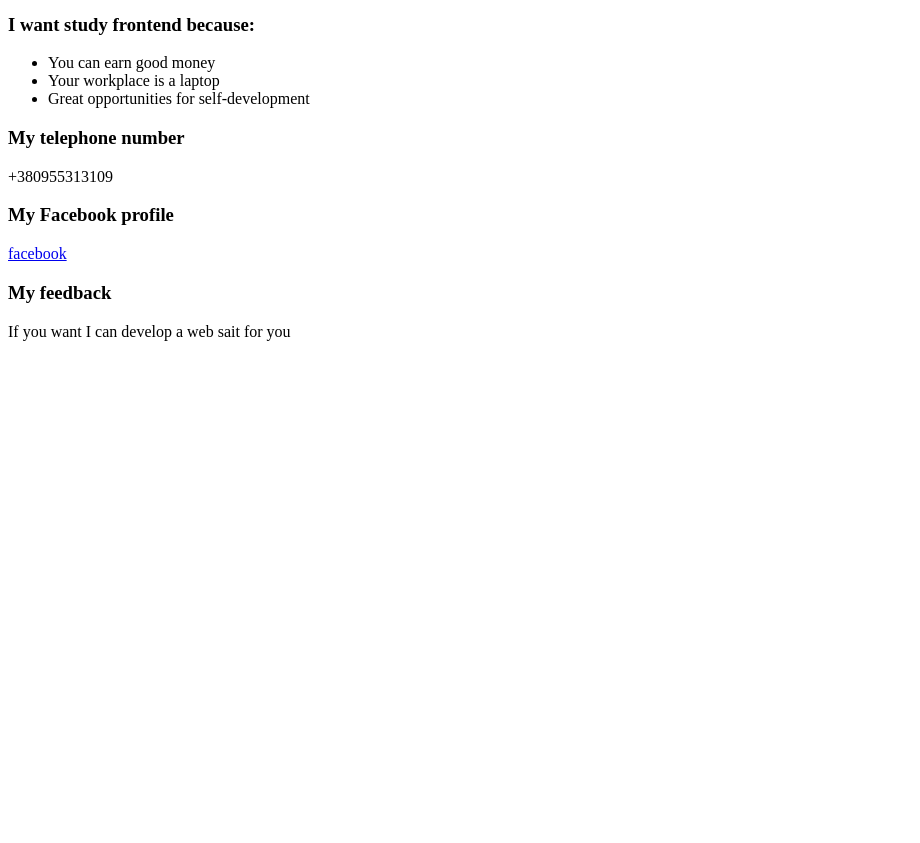
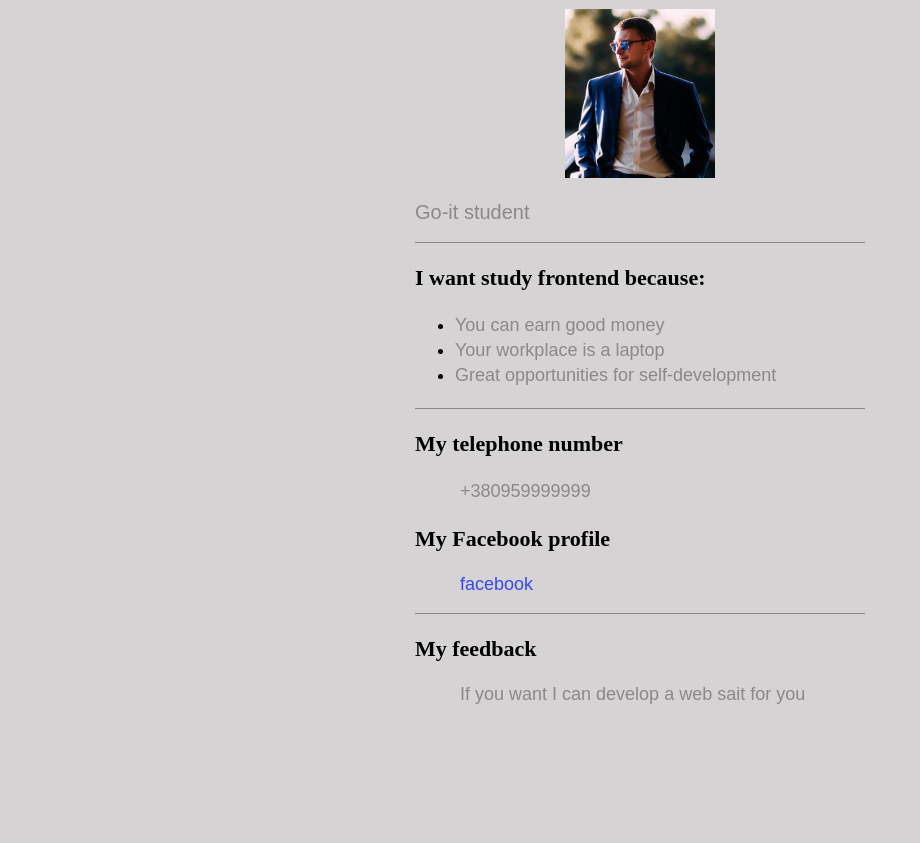
Before and after one commit to Kozlenko220985/homework1, a plain HTML site: page index.html in a window 1280 px wide. Shown: the part 137-980 px from the top of the page, without its empty margins (0-920 px from the left). Before the commit the page ends 800 px from the top, so only its background shows below. Drawn offline with Linux system fonts and the light colour scheme; the site is published under a folder, as on GitHub Pages, so addresses that start at the root find nothing.

Commit message:
bug fixes first bug fixes

```diff
--- a/index.html
+++ b/index.html
@@ -3,16 +3,16 @@
 <head>
 	<meta charset="UTF-8">
 	<title>Kozlenko Homework1</title>
-	<link rel="stylesheet" type="text/css" href="/style/style.css">
+	<link rel="stylesheet" type="text/css" href="style/style.css">
 </head>
 <body>
 <div class="general">
   <div class="main">
     <div class="content">
   	  <h1>kozlenko konstantin</h1>
-  	  <img src="/images/2.png" alt="next to the car">
+  	  <img src="images/2.png" alt="next to the car">
   	  <p>
-  	    <a class="goIt" href="http://goit.ua" target="_blanc">Go-it student</a>
+  	    <a class="goIt" href="http://goit.ua" target="_blank">Go-it student</a>
   	  </p>
     </div>
   	<div class="content">
@@ -25,9 +25,9 @@
 	</div>
 	<div class="content">
 	  <h3>My telephone number</h3>
-	  <span class="info">+380955313109</span>
+	  <span class="info">+380959999999</span>
 	  <h3>My Facebook profile</h3>
-	  <p><a class="infoLink" href="http://facebook.com" target="_blance">facebook</a></p>
+	  <p><a class="infoLink" href="http://facebook.com" target="_blank">facebook</a></p>
 	</div>
 	<h3>My feedback</h3>
 	<p class="info">If you want I can develop a web sait for you</p>
```
Also changed, not shown: style/style.css (+1 -18 lines).
